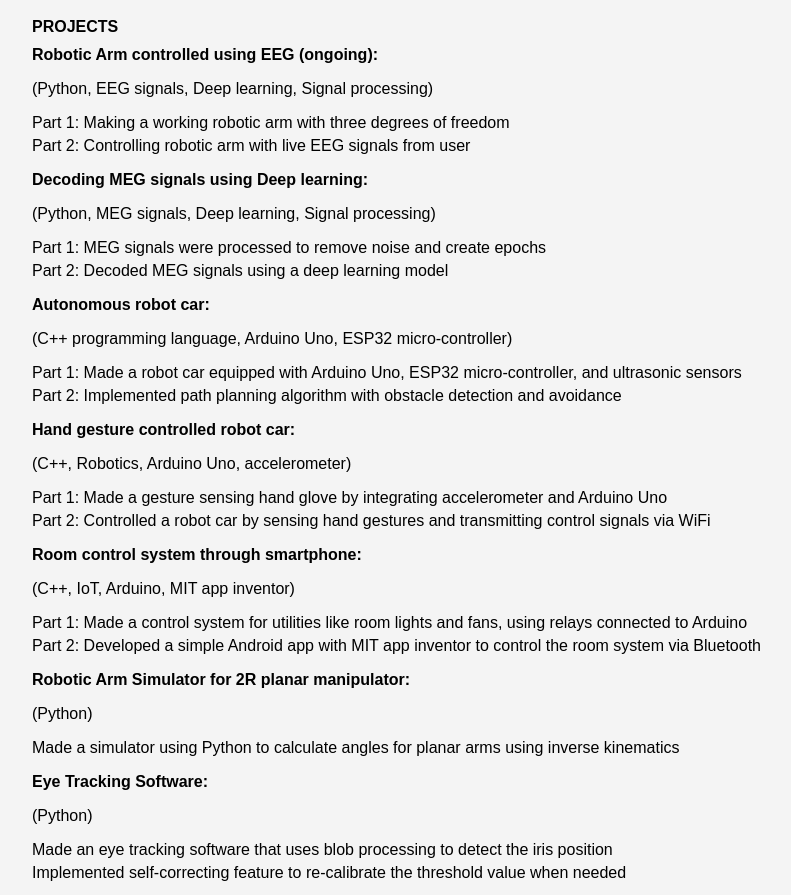
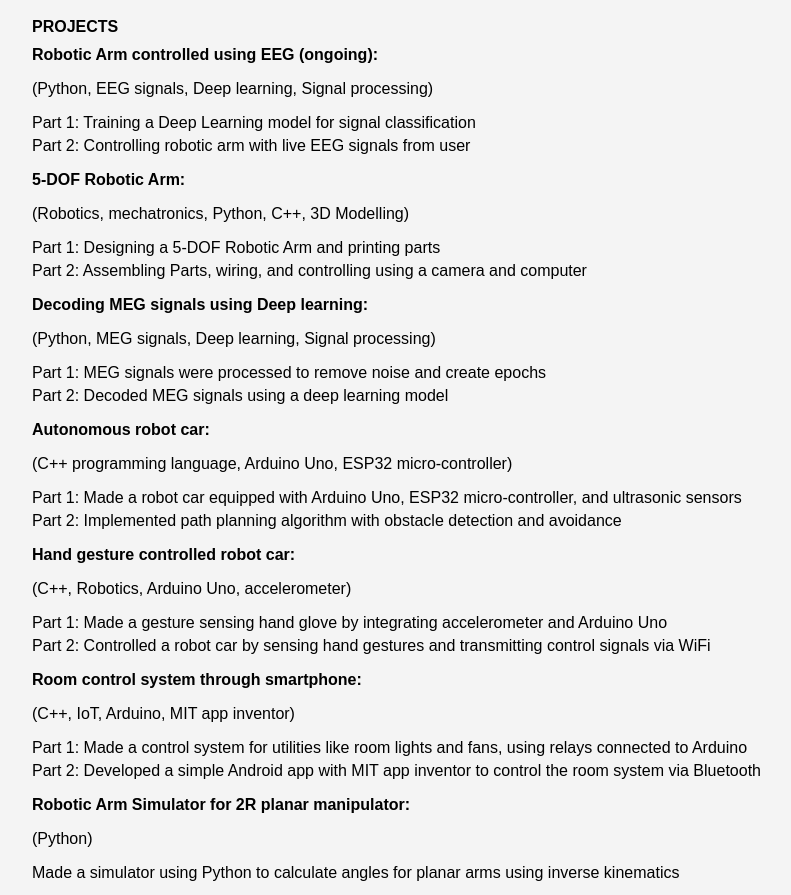
Before and after one commit to akshaysingh273/akshaysingh273.github.io, a plain HTML site: page index.html in a window 1280 px wide. Shown: the part 796-1691 px from the top of the page, without its empty margins (8-799 px from the left). Drawn offline with Linux system fonts and the light colour scheme.

Commit message:
Update index.html
added 5-DOF robotic arm project

```diff
--- a/index.html
+++ b/index.html
@@ -127,8 +127,17 @@
             <strong>Robotic Arm controlled using EEG (ongoing):</strong>
             <p>(Python, EEG signals, Deep learning, Signal processing)</p>
             <ul>
-                <li>Part 1: Making a working robotic arm with three degrees of freedom</li>
+                <li>Part 1: Training a Deep Learning model for signal classification</li>
                 <li>Part 2: Controlling robotic arm with live EEG signals from user</li>
+            </ul>
+        </div>
+
+        <div class="project">
+            <strong>5-DOF Robotic Arm:</strong>
+            <p>(Robotics, mechatronics, Python, C++, 3D Modelling)</p>
+            <ul>
+                <li>Part 1: Designing a 5-DOF Robotic Arm and printing parts</li>
+                <li>Part 2: Assembling Parts, wiring, and controlling using a camera and computer</li>
             </ul>
         </div>
 
```
